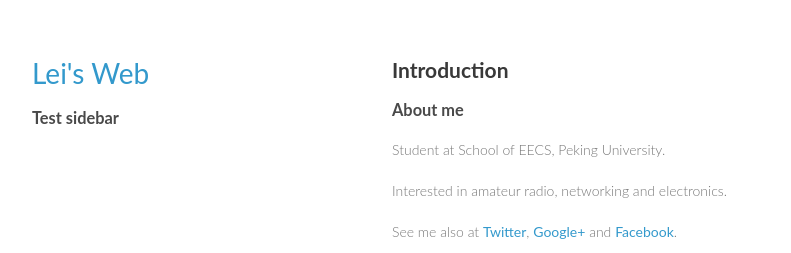
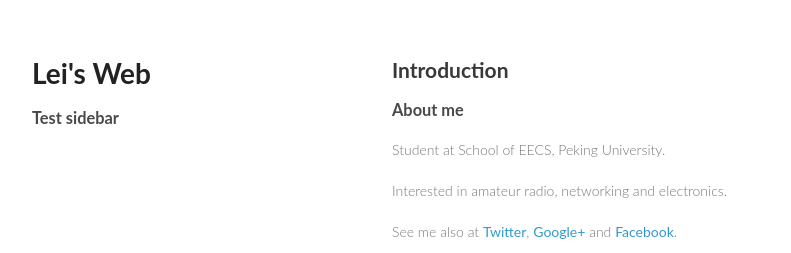
Before and after one commit to yangl1996/homepage, a Jekyll site: the page built from index.html, in a window 1280 px wide. Shown: the top 253 px of the page, without its empty margins (178-969 px from the left). Built offline with Jekyll 4.4.1, drawn with Linux system fonts in a browser that asks for light colours; some web fonts are replaced; comment, search, counter and statistics services are not loaded.

Commit message:
remove the title link

```diff
--- a/_includes/minimal_header.html
+++ b/_includes/minimal_header.html
@@ -28,6 +28,6 @@
     <body>
         <div class="wrapper">
             <header>
-                <h1><a href="/">{{ site.title }}</a></h1>
+                <h1>{{ site.title }}</h1>
                 {% include sidebar.html %}
         </header>
```
